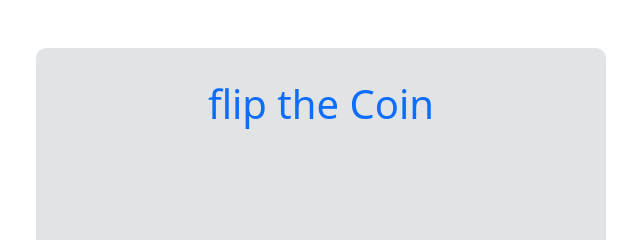
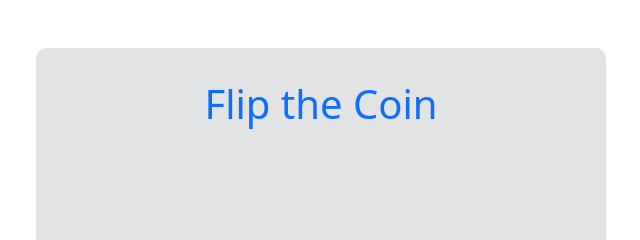
Before and after one commit to adityapotdar11/Coin-Flip, a plain HTML site: page index.html in a window 1280 px wide. Shown: the top 240 px of the page, 319-959 px from the left. Drawn offline with nearby package versions, Linux system fonts and the light colour scheme.

Commit message:
Change text of heading

```diff
--- a/index.html
+++ b/index.html
@@ -28,7 +28,7 @@
             <div class="row my-5">
                 <div class="col-md-3"></div>
                 <div class="col-md-6 bg-secondary-subtle p-2 flip-section">
-                    <h1 class="text-primary text-center my-4">flip the Coin</h1>
+                    <h1 class="text-primary text-center my-4">Flip the Coin</h1>
                     <div
                         class="image-section my-4 text-center"
                         id="image-section"
```
